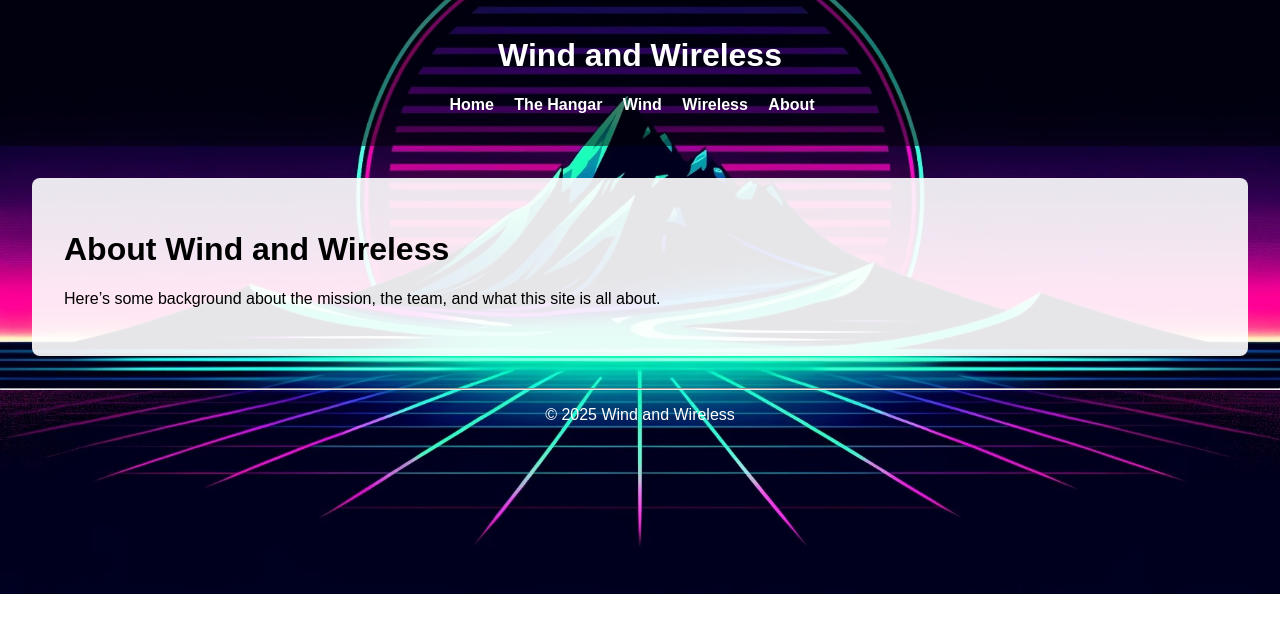
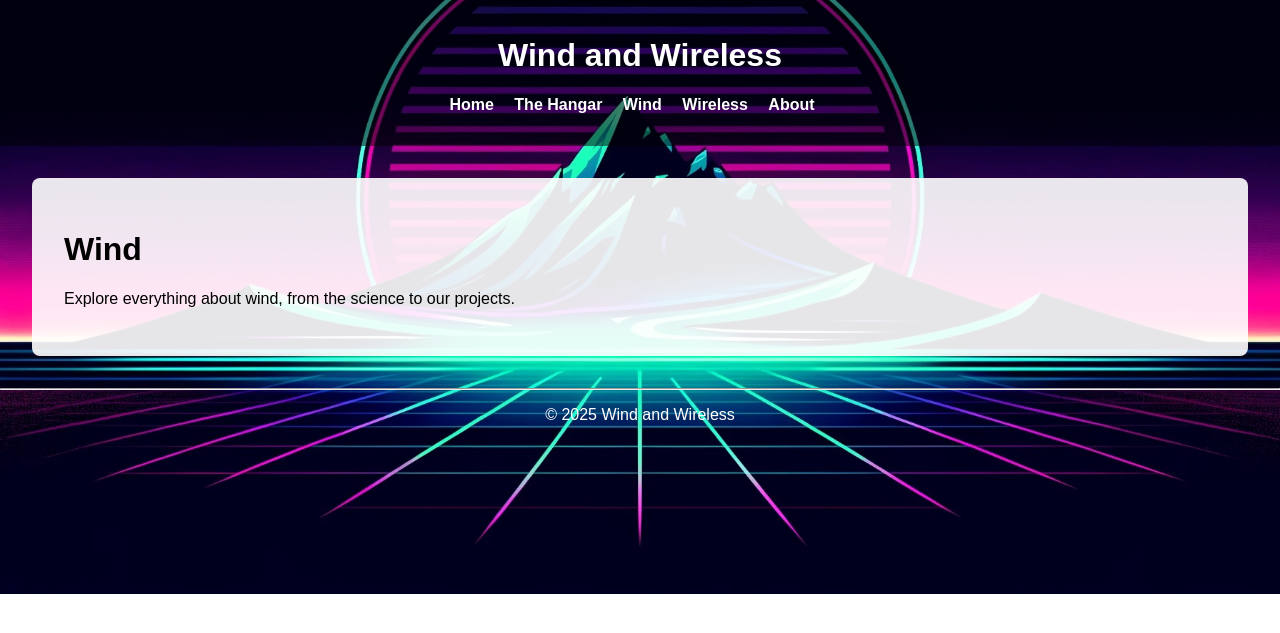
Before and after one commit to 00X30/WindWireless, a Jekyll site: the page built from wind.md, in a window 1280 px wide. Shown: the top 633 px of the page. Built offline with Jekyll 4.4.1, drawn with Linux system fonts in a browser that asks for light colours.

Commit message:
Update wind.md

```diff
--- a/wind.md
+++ b/wind.md
@@ -1,8 +1,8 @@
 ---
 layout: default
-title: About
+title: Wind
 ---
 
-# About Wind and Wireless
+# Wind
 
-Here's some background about the mission, the team, and what this site is all about.
+Explore everything about wind, from the science to our projects.
```
